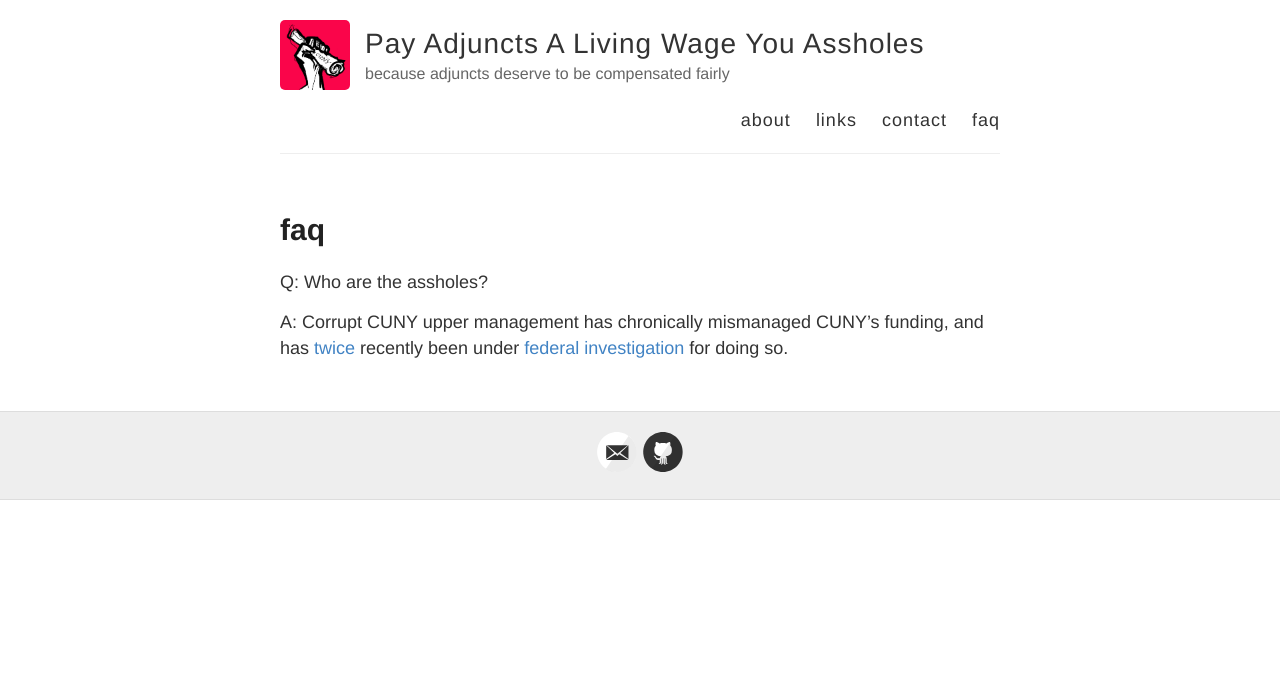
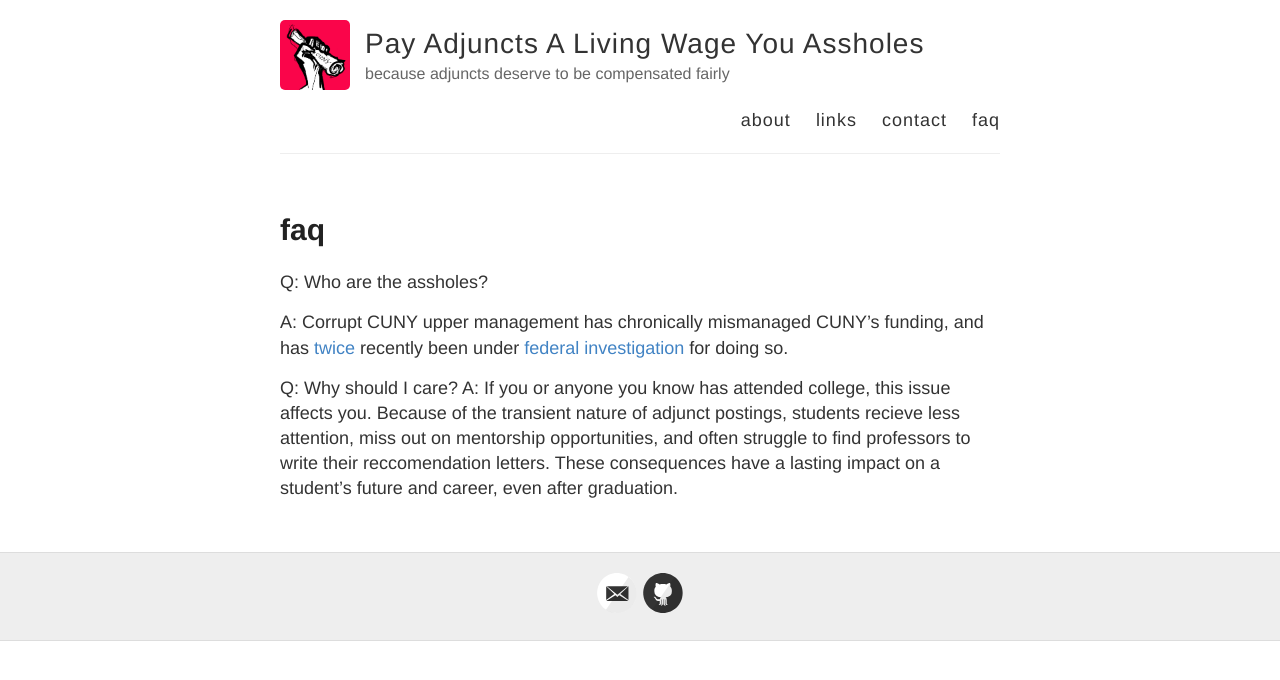
Before and after one commit to adjunctsarepeople/adjunctsarepeople.github.io, a Jekyll site: the page built from faq.md, in a window 1280 px wide. Shown: the top 680 px of the page. Built offline with Jekyll 4.4.1, drawn with Linux system fonts in a browser that asks for light colours.

Commit message:
Update faq.md

```diff
--- a/faq.md
+++ b/faq.md
@@ -7,3 +7,6 @@
 Q: Who are the assholes?
 
 A: Corrupt CUNY upper management has chronically mismanaged CUNY's funding, and has [twice](https://www.nytimes.com/2016/08/31/nyregion/76-where-there-should-be-600000-missing-city-college-donation-prompts-inquiry.html?mwrsm=Facebook&_r=0) recently been under [federal investigation](https://www.nytimes.com/2016/07/15/nyregion/finances-of-city-colleges-president-are-under-federal-investigation.html) for doing so.
+
+Q: Why should I care?
+A: If you or anyone you know has attended college, this issue affects you. Because of the transient nature of adjunct postings, students recieve less attention, miss out on mentorship opportunities, and often struggle to find professors to write their reccomendation letters. These consequences have a lasting impact on a student's future and career, even after graduation.
```
